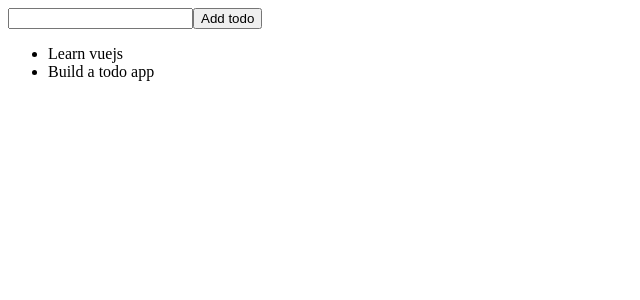
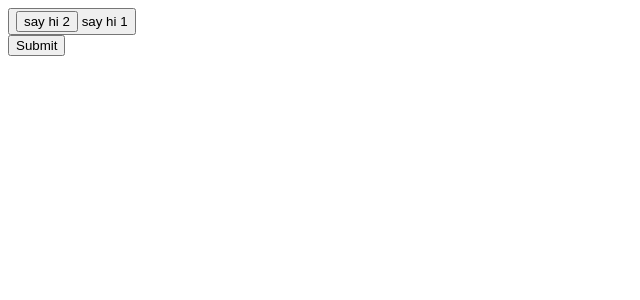
Before and after one commit to 1996Khanh/LearnVueJs, a Vue app: page / in a window 1280 px wide. Shown: the top 300 px of the page, without its empty margins (0-640 px from the left). Built offline with nearby package versions, Linux system fonts and the light colour scheme.

Commit message:
event modifier

```diff
--- a/src/App.vue
+++ b/src/App.vue
@@ -1,36 +1,23 @@
 <script setup>
-import { ref, reactive } from 'vue'
-const newTodo = ref('')
-const todos = reactive([
-  {
-    id: 1,
-    text: 'Learn vuejs',
-  },
-  {
-    id: 2,
-    text: 'Build a todo app',
-  },
-])
+const submit = () => {
+  alert('Form submitted')
+}
 
-const addTodo = () => {
-  if (newTodo.value.trim() === '') return
-  const todo = {
-    id: todos.length + 1,
-    text: newTodo.value,
-  }
-  todos.push(todo)
-  newTodo.value = ''
+const sayHi1 = () => {
+  alert('say hi 1')
+}
+
+const sayHi2 = () => {
+  alert('say hi 2')
 }
 </script>
 
 <template>
-  <div>
-    <input type="text" v-model="newTodo" @keyup.enter="addTodo" />
-    <button @click="addTodo">Add todo</button>
-    <ul>
-      <li v-for="todo in todos" :key="todo.id">
-        {{ todo.text }}
-      </li>
-    </ul>
-  </div>
+  <button @click.self="sayHi1">
+    <button @click.self="sayHi2">say hi 2</button>
+    say hi 1
+  </button>
+  <form @submit.prevent="submit">
+    <button type="submit">Submit</button>
+  </form>
 </template>
```
